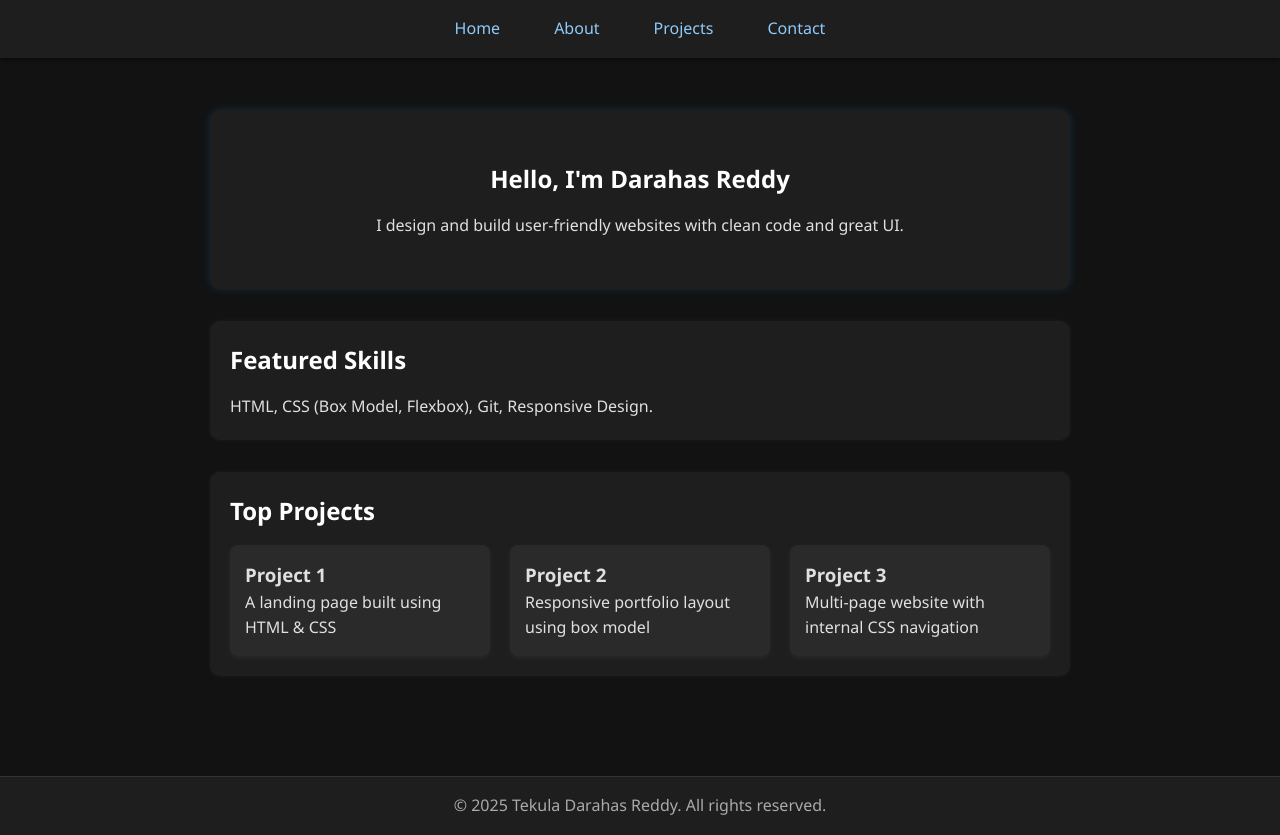
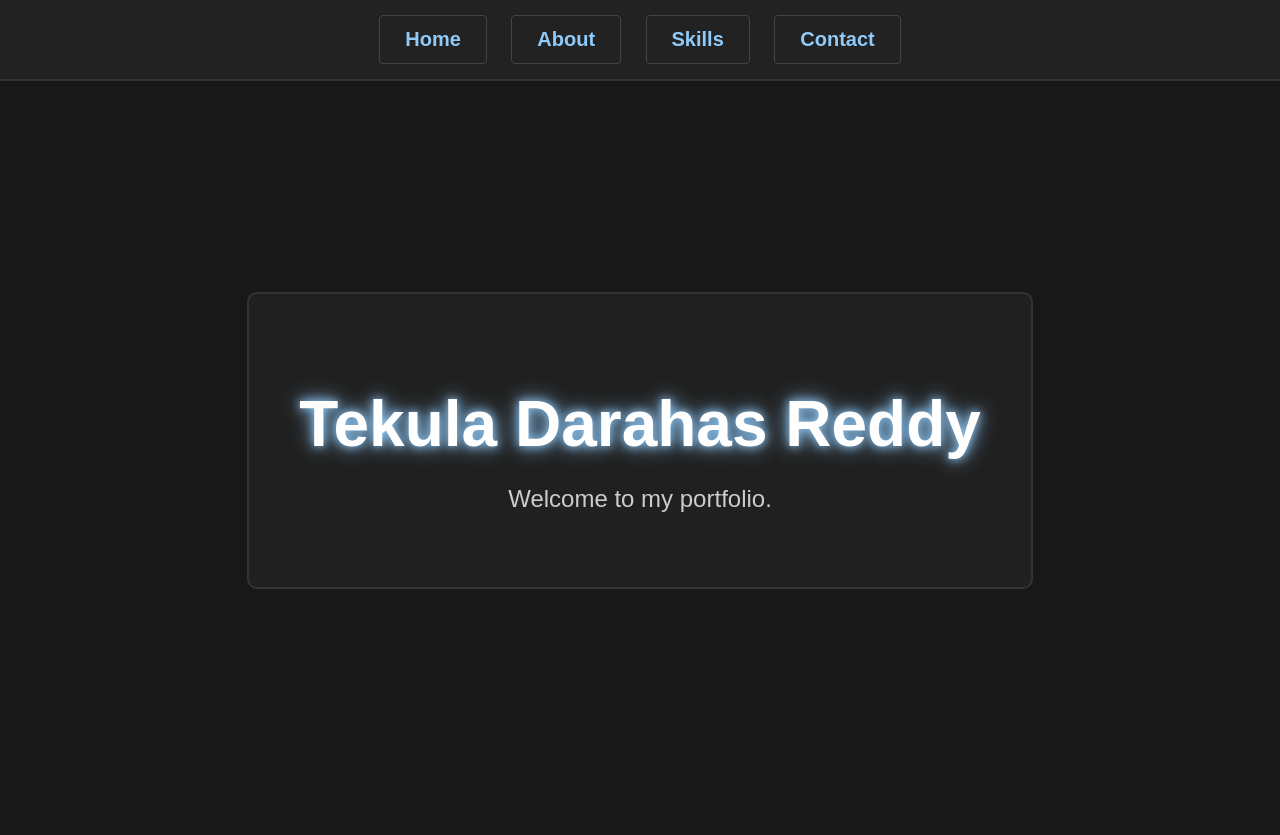
Before and after one commit to Darahas-reddy/mern_b1_assignments, a plain HTML site: page portfolio/index.html in a window 1280 px wide. After the commit the page ends 800 px from the top, so only its background shows below. Drawn offline with Linux system fonts and the light colour scheme.

Commit message:
index.html

```diff
--- a/portfolio/index.html
+++ b/portfolio/index.html
@@ -1,167 +1,93 @@
 <!DOCTYPE html>
-<html lang="en">
+<html>
 <head>
-  <title>Home - Portfolio</title>
+  <title>Home - CSE Portfolio</title>
   <style>
-    * {
-      box-sizing: border-box;
+    * { box-sizing: border-box; }
+    body {
+      background-color: #181818;
+      color: #e0e0e0;
       margin: 0;
       padding: 0;
+      font-family: Arial, sans-serif;
+      height: 100vh;
+      display: flex;
+      flex-direction: column;
     }
 
-    body {
-      font-family: 'Segoe UI', sans-serif;
-      background-color: #121212;
-      color: #e0e0e0;
-      line-height: 1.6;
+    .navbar {
+      background-color: #222;
+      padding: 15px 0;
+      text-align: center;
+      border-bottom: 2px solid #333;
     }
 
-    nav {
-      background-color: #1e1e1e;
-      padding: 1rem 2rem;
-      position: sticky;
-      top: 0;
-      z-index: 1000;
-      box-shadow: 0 2px 5px rgba(0,0,0,0.4);
-      margin-bottom: 2rem;
+    .nav-link {
+      display: inline-block;
+      padding: 12px 25px;
+      margin: 0 10px;
+      border: 1px solid #444;
+      border-radius: 4px;
+      text-decoration: none;
+      color: #90caf9;
+      font-size: 20px;
+      font-weight: bold;
     }
 
-    ul {
-      list-style: none;
+    .nav-link:hover {
+      border-color: #90caf9;
+      background-color: #2a2a2a;
+    }
+
+    .section-container {
+      flex: 1;
       display: flex;
       justify-content: center;
-      gap: 30px;
+      align-items: center;
+      text-align: center;
+      padding: 40px;
     }
 
-    li a {
-      text-decoration: none;
-      color: #90caf9;
-      font-weight: 500;
-      padding: 6px 12px;
-      transition: 0.3s;
-      border-radius: 5px;
+    h1 {
+      font-size: 64px;
+      font-weight: bold;
+      color: #ffffff;
+      text-shadow: 0 0 10px #90caf9, 0 0 20px #90caf9;
+      margin-bottom: 20px;
     }
 
-    li a:hover {
-      background-color: #2196f3;
-      color: #fff;
+    p {
+      font-size: 24px;
+      color: #cccccc;
     }
 
-    .container {
-      max-width: 900px;
-      margin: auto;
-      padding: 20px;
+    .section-box {
+      border: 2px solid #333;
+      padding: 50px;
+      border-radius: 10px;
+      background-color: #202020;
+      max-width: 800px;
     }
 
-    h1, h2 {
-      color: #ffffff;
-      margin-bottom: 15px;
-    }
-
-    .hero {
-      text-align: center;
-      padding: 50px 20px;
-      background: #1e1e1e;
-      border-radius: 10px;
-      margin-bottom: 2rem;
-      box-shadow: 0 0 8px rgba(33, 150, 243, 0.2);
-    }
-
-    .section {
-      background-color: #1e1e1e;
-      padding: 20px;
-      border-radius: 10px;
-      margin-bottom: 2rem;
-      box-shadow: 0 0 5px rgba(255, 255, 255, 0.05);
-    }
-
-    .projects-grid {
-      display: flex;
-      flex-wrap: wrap;
-      gap: 20px;
-    }
-
-    .project {
-      background-color: #2a2a2a;
-      padding: 15px;
-      border-radius: 8px;
-      flex: 1 1 calc(33.33% - 20px);
-      box-shadow: 0 2px 6px rgba(255,255,255,0.05);
-      transition: transform 0.2s;
-    }
-
-    .project:hover {
-      transform: translateY(-4px);
-      box-shadow: 0 0 10px rgba(144, 202, 249, 0.2);
-    }
-
-    footer {
-      text-align: center;
-      padding: 1rem;
-      background-color: #1e1e1e;
-      border-top: 1px solid #333;
-      margin-top: 3rem;
-      color: #aaa;
-    }
-
-    @media (max-width: 768px) {
-      .project {
-        flex: 1 1 100%;
-      }
-
-      ul {
-        flex-direction: column;
-        gap: 10px;
-        align-items: center;
-      }
+    .section-box:hover {
+      box-shadow: 0 0 30px #90caf9;
+      transition: 0.3s ease;
     }
   </style>
 </head>
-
 <body>
-
-  <nav>
-    <ul>
-      <li><a href="index.html">Home</a></li>
-      <li><a href="about.html">About</a></li>
-      <li><a href="projects.html">Projects</a></li>
-      <li><a href="contact.html">Contact</a></li>
-    </ul>
-  </nav>
-
-  <div class="container">
-    <section class="hero">
-      <h2>Hello, I'm Darahas Reddy</h2>
-      <p>I design and build user-friendly websites with clean code and great UI.</p>
-    </section>
-
-    <section class="section">
-      <h2>Featured Skills</h2>
-      <p>HTML, CSS (Box Model, Flexbox), Git, Responsive Design.</p>
-    </section>
-
-    <section class="section">
-      <h2>Top Projects</h2>
-      <div class="projects-grid">
-        <div class="project">
-          <h3>Project 1</h3>
-          <p>A landing page built using HTML & CSS</p>
-        </div>
-        <div class="project">
-          <h3>Project 2</h3>
-          <p>Responsive portfolio layout using box model</p>
-        </div>
-        <div class="project">
-          <h3>Project 3</h3>
-          <p>Multi-page website with internal CSS navigation</p>
-        </div>
-      </div>
-    </section>
+  <div class="navbar">
+    <a class="nav-link" href="index.html">Home</a>
+    <a class="nav-link" href="about.html">About</a>
+    <a class="nav-link" href="skills.html">Skills</a>
+    <a class="nav-link" href="contact.html">Contact</a>
   </div>
 
-  <footer>
-    <p>&copy; 2025 Tekula Darahas Reddy. All rights reserved.</p>
-  </footer>
-
+  <div class="section-container">
+    <div class="section-box">
+      <h1>Tekula Darahas Reddy</h1>
+      <p>Welcome to my portfolio.</p>
+    </div>
+  </div>
 </body>
 </html>
```
